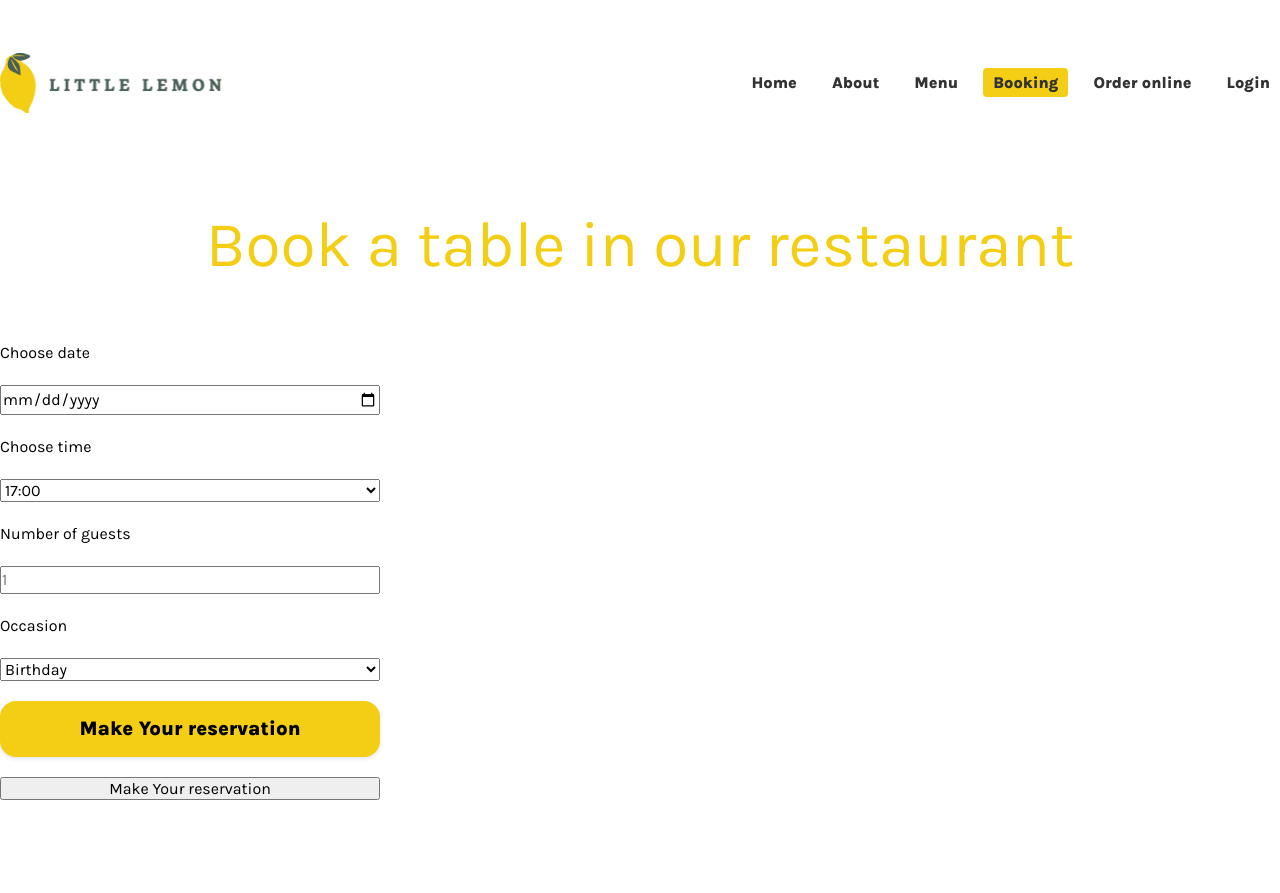
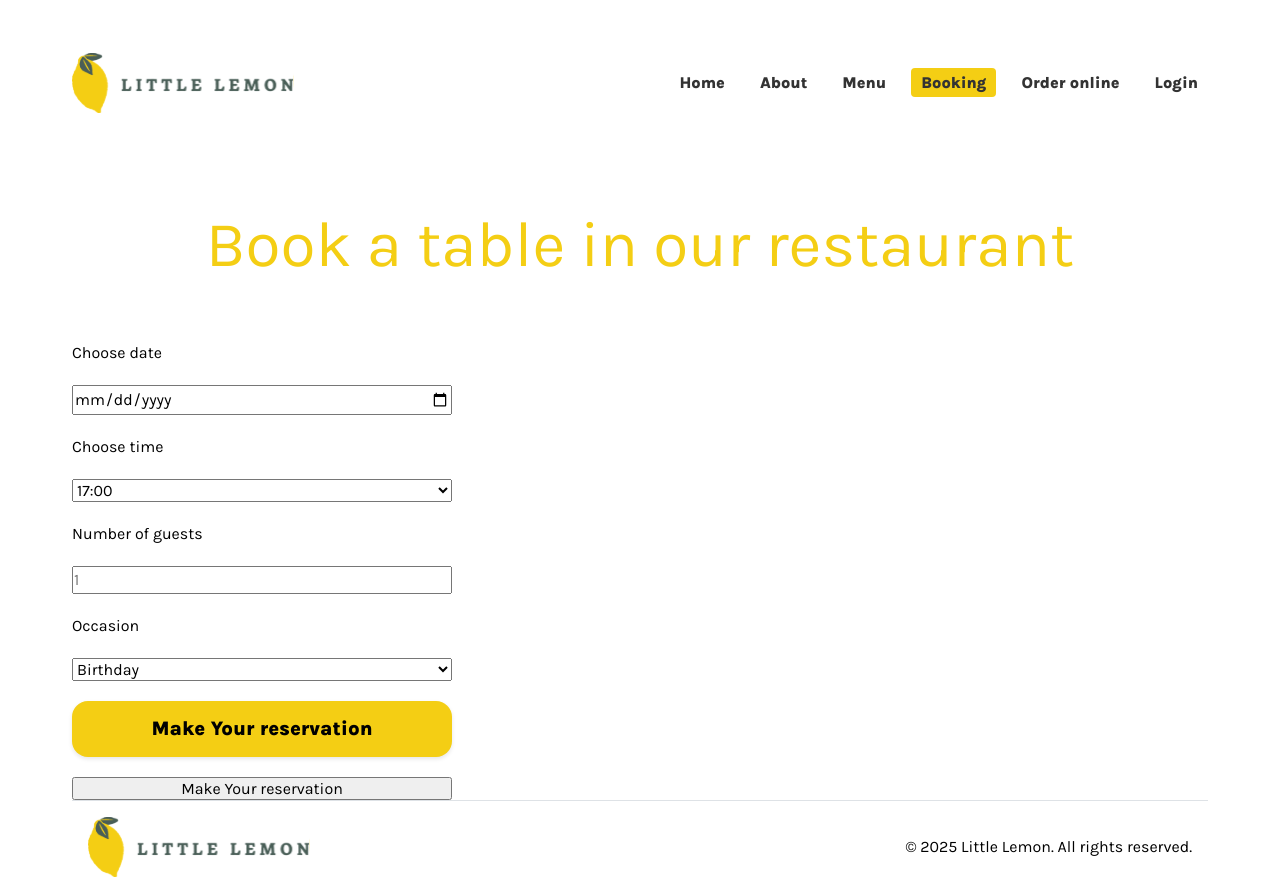
Before and after one commit to just-too-it/capstone, a React (Create React App) app: page / in a window 1280 px wide. Both pictures are taken after a click on the button "Reserve a table". Before the commit the page ends 800 px from the top, so only its background shows below. Built offline with nearby package versions, Linux system fonts and the light colour scheme.

Commit message:
feat: add footer

```diff
--- a/src/pages/ReserveTable/index.tsx
+++ b/src/pages/ReserveTable/index.tsx
@@ -1,6 +1,8 @@
 import { useState } from 'react';
-import { Header } from '../../shared/ui/sections';
+import { Footer, Header } from '../../shared/ui/sections';
 import { BookingForm } from './sections';
+
+import styles from './styles.module.scss';
 
 export const ReserveTable = () => {
   //TODO: передавать состояние и инфу о свободных столиках в форму бронирования. а обновлять там.
@@ -8,9 +10,12 @@ export const ReserveTable = () => {
   // const updateTimes = () => {}
   //const initializeTimes = () => {}
   return (
-    <>
+    <div className='app-container'>
       <Header />
-      <BookingForm />
-    </>
+      <main className={styles.main}>
+        <BookingForm />
+      </main>
+      <Footer />
+    </div>
   );
 };
--- /dev/null
+++ b/src/pages/ReserveTable/styles.module.scss
@@ -0,0 +1,5 @@
+.main {
+    display: flex;
+    flex-direction: column;
+    gap: 2rem;
+}
--- a/src/shared/ui/sections/Footer/index.tsx
+++ b/src/shared/ui/sections/Footer/index.tsx
@@ -1,3 +1,30 @@
+import { NavLink, useLocation } from 'react-router-dom';
+import Logo from '../../components/Logo';
+
+import styles from './styles.module.scss';
+import { PATHS } from '../../../constants/paths';
+
 export const Footer = () => {
-  return <footer>Footer</footer>;
+  const location = useLocation();
+
+  const renderLogo = () => {
+    if (location.pathname !== PATHS.home) {
+      return (
+        <NavLink to={PATHS.home} className={styles.link}>
+          <Logo />
+        </NavLink>
+      );
+    } else {
+      return <Logo />;
+    }
+  };
+
+  return (
+    <footer className={styles.footer}>
+      {renderLogo()}
+      <div className={styles.copyright}>
+        <p>© 2025 Little Lemon. All rights reserved.</p>
+      </div>
+    </footer>
+  );
 };
--- /dev/null
+++ b/src/shared/ui/sections/Footer/styles.module.scss
@@ -0,0 +1,20 @@
+@import '../../../../styles/variables';
+
+.footer {
+    margin-top: auto;
+    display: flex;
+    flex-direction: column;
+    justify-content: space-between;
+    align-items: center;
+    padding: 1rem;
+    border-top: 1px solid #dee2e6;
+
+    @media (min-width: $breakpoint-tablet) {
+        flex-direction: row;
+    }
+}
+
+.link {
+    display: inline-block;
+    height: 60px;
+}
--- a/src/shared/ui/sections/Header/index.tsx
+++ b/src/shared/ui/sections/Header/index.tsx
@@ -3,11 +3,26 @@ import Logo from '../../components/Logo';
 import { HEADER_NAV } from '../../../constants/header-nav';
 
 import styles from './styles.module.scss';
+import { NavLink, useLocation } from 'react-router-dom';
+import { PATHS } from '../../../constants/paths';
 
 export const Header = () => {
+  const location = useLocation();
+
+  const renderLogo = () => {
+    if (location.pathname !== PATHS.home) {
+      return (
+        <NavLink to={PATHS.home} className={styles.link}>
+          <Logo />
+        </NavLink>
+      );
+    } else {
+      return <Logo />;
+    }
+  };
   return (
     <header className={styles.header}>
-      <Logo />
+      {renderLogo()}
       <Navigation data={HEADER_NAV} />
     </header>
   );
--- a/src/shared/ui/sections/Header/styles.module.scss
+++ b/src/shared/ui/sections/Header/styles.module.scss
@@ -14,3 +14,8 @@
     height: 165px;
   }
 }
+
+.link {
+  display: inline-block;
+  height: 60px;
+}
```
